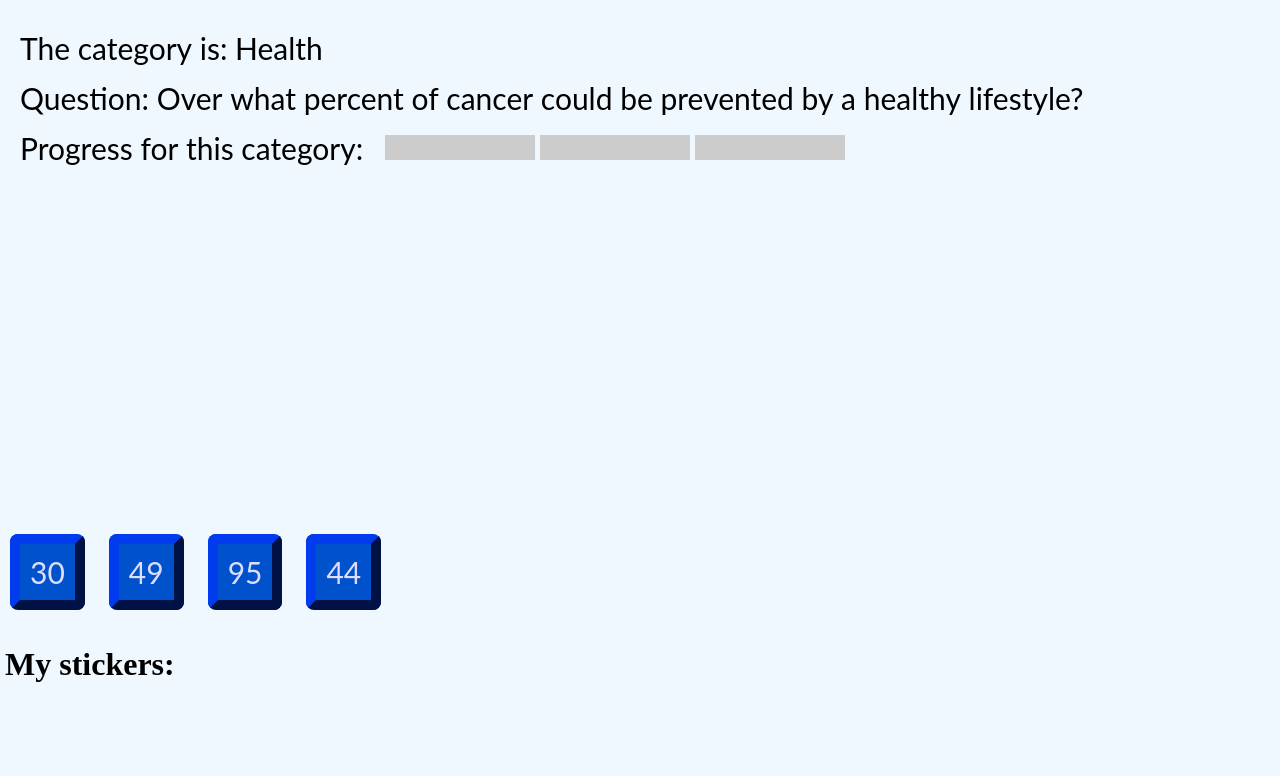
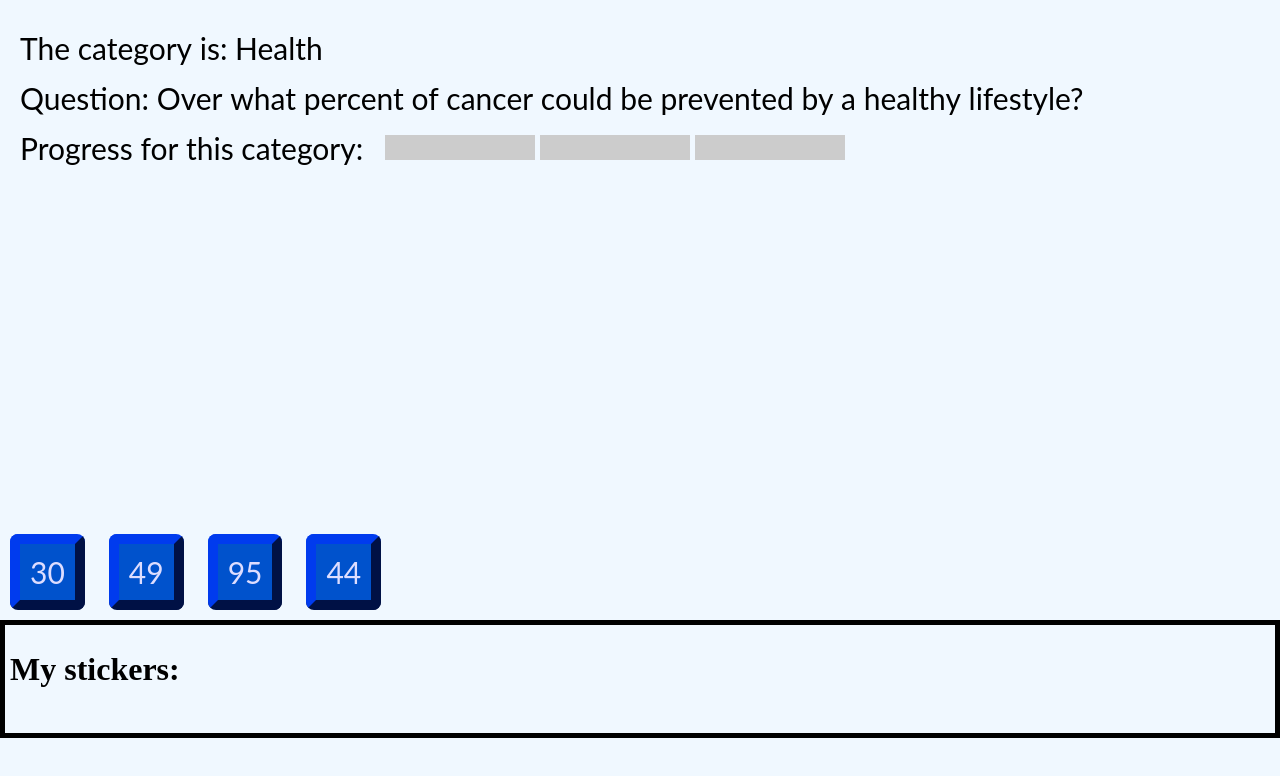
Before and after one commit to jt1250champ/ProudPineapples, a plain HTML site: page bytehacksgame.html in a window 1280 px wide. Shown: the top 776 px of the page. Drawn offline with Linux system fonts and the light colour scheme.

Commit message:
Add files via upload
whoops

```diff
--- a/game.css
+++ b/game.css
@@ -25,4 +25,5 @@ button:active {
 	padding: 5px;
 	width:auto;
 	height: auto;
+	border: 5px solid #000000;
 }
```
